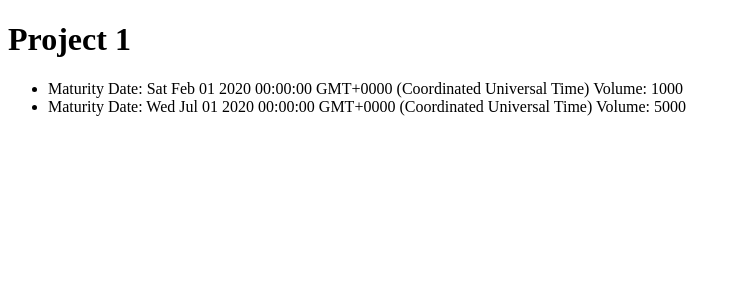
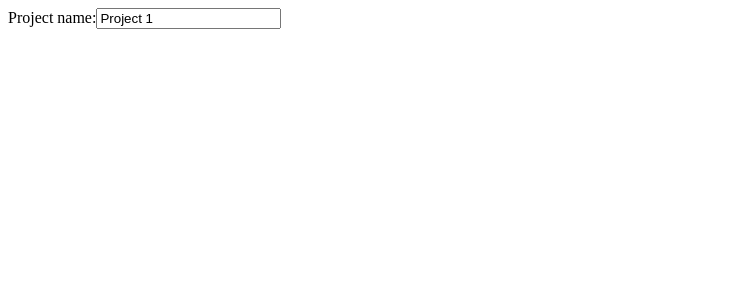
Before and after one commit to fswadling/ModelAngularApp, an Angular app in the folder model-angular-app/: page /project/0 in a window 1280 px wide. Shown: the top 300 px of the page, without its empty margins (0-741 px from the left). Built offline with nearby package versions, Linux system fonts and the light colour scheme.

Commit message:
added form page for project

```diff
--- /dev/null
+++ b/model-angular-app/src/app/components/project-form/project-form.component.html
@@ -0,0 +1,4 @@
+<form [formGroup]="formGroup">
+  <label for="name">Project name:</label>
+  <input type="text" name="name" formControlName="name">
+</form>
--- /dev/null
+++ b/model-angular-app/src/app/components/project-form/project-form.component.ts
@@ -0,0 +1,32 @@
+import { Component, OnInit, Input, OnChanges } from '@angular/core';
+import { Project } from 'src/app/models/project';
+import { FormGroup, FormBuilder } from '@angular/forms';
+
+@Component({
+  selector: 'app-project-form',
+  templateUrl: './project-form.component.html',
+  styleUrls: ['./project-form.component.scss']
+})
+export class ProjectFormComponent implements OnInit, OnChanges {
+
+  @Input() project: Project;
+
+  formGroup: FormGroup;
+
+  constructor(private formBuilder: FormBuilder) { }
+
+  ngOnInit() {
+  }
+
+  ngOnChanges() {
+    this.formGroup = this.createFormGroup(this.project);
+  }
+
+  createFormGroup(project: Project) {
+    return this.formBuilder.group({
+      name: this.formBuilder.control(project.name),
+      exposures: this.formBuilder.array(project.exposures)
+    });
+  }
+
+}
--- a/model-angular-app/src/app/components/project-page/project-page.component.html
+++ b/model-angular-app/src/app/components/project-page/project-page.component.html
@@ -1,9 +1,5 @@
-<h1>{{projectName$ | async}}</h1>
-
-<ul *ngIf="projectExposures$ | async as exposures; else loading">
-  <li *ngFor="let exposure of exposures">
-    Maturity Date: {{exposure.maturityDate}} Volume: {{exposure.volume}}
-  </li>
-</ul>
+<div *ngIf="project$ | async as project; else loading">
+  <app-project-form [project]="project"></app-project-form>
+</div>
 
 <ng-template #loading>Loading...</ng-template>
--- a/model-angular-app/src/app/components/project-page/project-page.component.ts
+++ b/model-angular-app/src/app/components/project-page/project-page.component.ts
@@ -16,10 +16,6 @@ export class ProjectPageComponent implements OnInit {
 
   project$: Observable<Project> = this.actr.data.pipe(map(data => data.project));
 
-  projectName$: Observable<string> = this.project$.pipe(map(p => p.name));
-
-  projectExposures$: Observable<Exposure[]> = this.project$.pipe(map(p => p.exposures));
-
   ngOnInit() {
   }
 
```
Also changed, not shown: model-angular-app/src/app/app.module.ts (+6 -2 lines), model-angular-app/src/app/components/project-form/project-form.component.scss (added), 1 other file (tests, documents, lock files or other folders).
